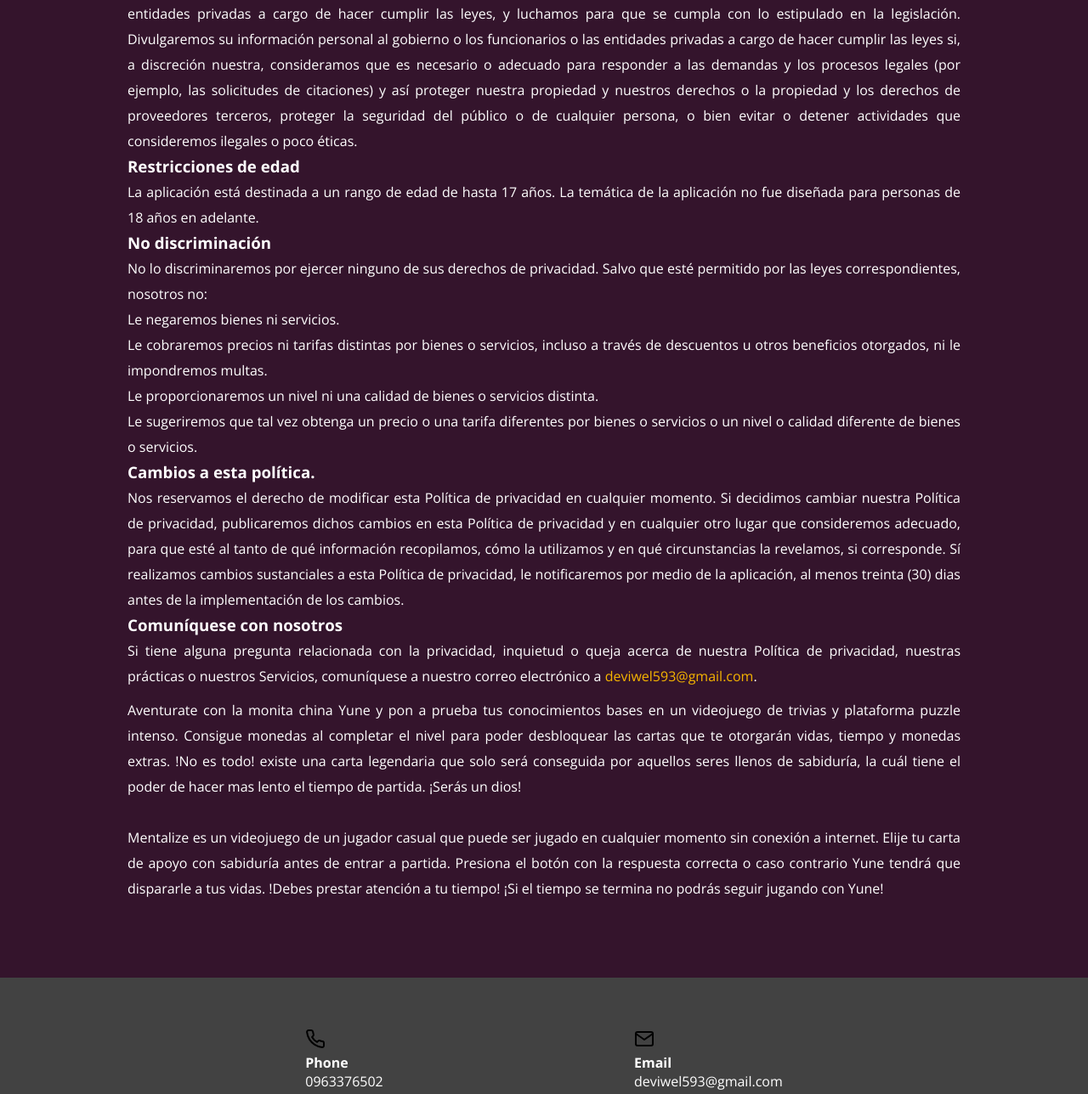
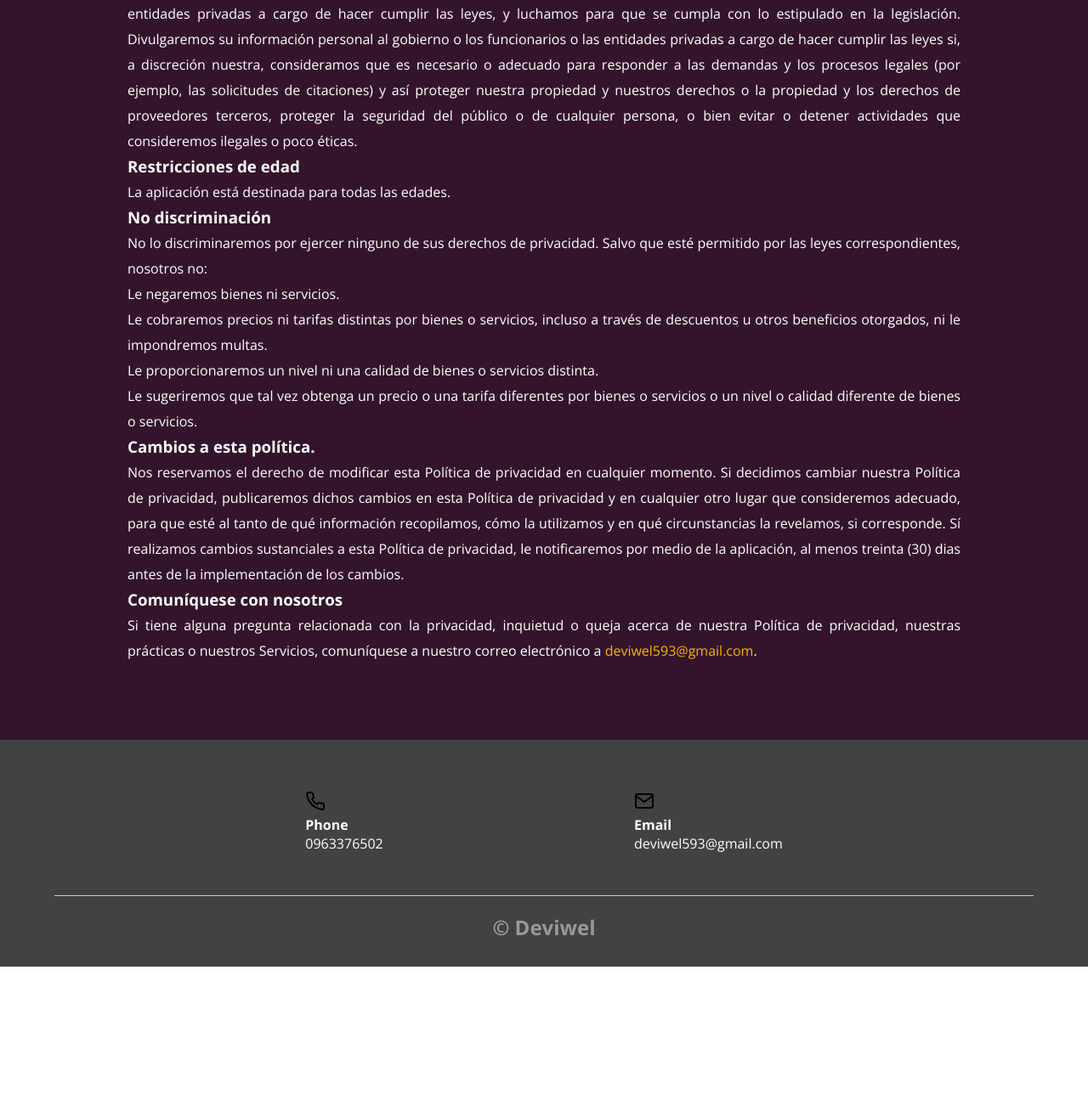
Before and after one commit to Yeycol/PAGEDEVIWEL, a plain HTML site: page index.html in a window 1280 px wide. Shown: the part 891-2179 px from the top of the page at 85% size. After the commit the page ends 2029 px from the top, so only its background shows below. Drawn offline with nearby package versions, Linux system fonts and the light colour scheme.

Commit message:
actualizado final

```diff
--- a/index.html
+++ b/index.html
@@ -54,8 +54,7 @@
                         éticas.
                     </p>
                     <h3>Restricciones de edad</h3>
-                    <p>La aplicación está destinada a un rango de edad de hasta 17 años. La temática de la aplicación no
-                        fue diseñada para personas de 18 años en adelante.</p>
+                    <p>La aplicación está destinada para todas las edades.</p>
                     <h3>No discriminación</h3>
                     <p>No lo discriminaremos por ejercer ninguno de sus derechos de privacidad. Salvo que esté permitido
                         por las leyes
@@ -85,23 +84,6 @@
                         <a href="mailto:deviwel593@gmail.com">deviwel593@gmail.com</a>.
                     </p>
                 </div>
-
-
-                <div class="Contexto">
-                    <p>Aventurate con la monita china Yune y pon a prueba tus conocimientos bases en un videojuego de
-                        trivias y plataforma puzzle intenso.
-                        Consigue monedas al completar el nivel para poder desbloquear las cartas que te otorgarán vidas,
-                        tiempo y monedas extras. !No es todo! existe una carta legendaria que solo será conseguida por
-                        aquellos seres llenos de sabiduría, la cuál tiene el poder de hacer mas lento el tiempo de
-                        partida. ¡Serás un dios!
-                    </p>
-                    <br>
-                    <p>Mentalize es un videojuego de un jugador casual que puede ser jugado en cualquier momento sin
-                        conexión a internet. Elije tu carta de apoyo con sabiduría antes de entrar a partida. Presiona
-                        el botón con la respuesta correcta o caso contrario Yune tendrá que dispararle a tus vidas.
-                        !Debes prestar atención a tu tiempo! ¡Si el tiempo se termina no podrás seguir jugando con Yune!
-                    </p>
-                </div>
             </section>
         </div>
     </main>
```
